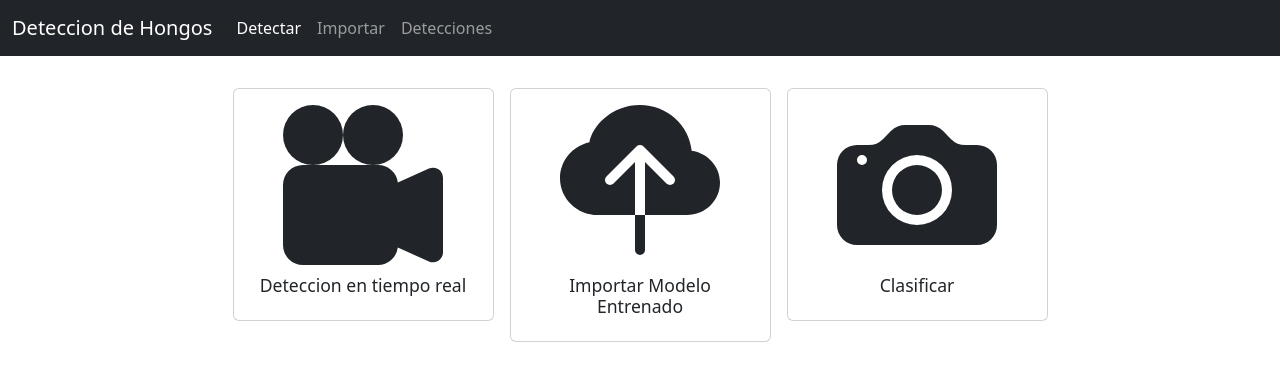
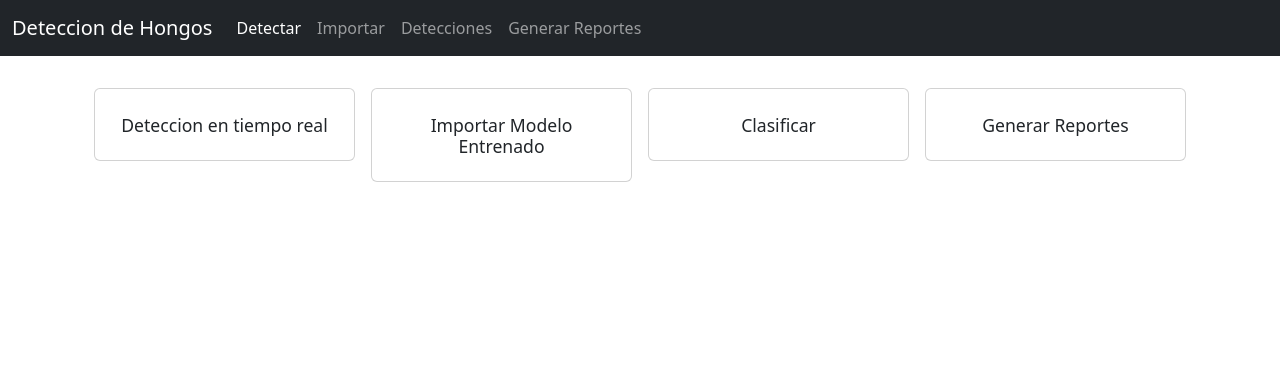
Before and after one commit to Anthony-Code6/web-computer-vision, a Flask app: page / in a window 1280 px wide. Shown: the top 381 px of the page. Run offline with Flask 2, Linux system fonts and the light colour scheme; parts of the project's set-up code (start-up, migrations or seed data) failed here and were passed over; some libraries are stand-ins or nearby versions.

Commit message:
update index.html

```diff
--- a/templates/base.html
+++ b/templates/base.html
@@ -55,6 +55,9 @@
                     <li class="nav-item">
                         <a class="nav-link" href="/revisar">Detecciones</a>
                     </li>
+                    <li class="nav-item">
+                        <a class="nav-link" href="/reportes">Generar Reportes</a>
+                    </li>
                 </ul>
             </div>
         </div>
--- a/templates/index.html
+++ b/templates/index.html
@@ -29,6 +29,7 @@
         <div class="col-lg-3 col-md-4 col-sm-12">
             <a class="card" href="/detectar">
                 <div class="card-body item-card">
+                   <!--
                     <div class="icon">
                         <svg xmlns="http://www.w3.org/2000/svg" width="160" height="160" fill="currentColor"
                             class="bi bi-camera-reels-fill" viewBox="0 0 16 16">
@@ -38,6 +39,7 @@
                                 d="M9 6h.5a2 2 0 0 1 1.983 1.738l3.11-1.382A1 1 0 0 1 16 7.269v7.462a1 1 0 0 1-1.406.913l-3.111-1.382A2 2 0 0 1 9.5 16H2a2 2 0 0 1-2-2V8a2 2 0 0 1 2-2z" />
                         </svg>
                     </div>
+                   -->
                     <h5 class="card-title">Deteccion en tiempo real</h5>
                 </div>
             </a>
@@ -46,6 +48,7 @@
         <div class="col-lg-3 col-md-4 col-sm-12">
             <a class="card" href="/importar">
                 <div class="card-body item-card">
+                    <!--
                     <div class="icon">
                         <svg xmlns="http://www.w3.org/2000/svg" width="160" height="160" fill="currentColor"
                             class="bi bi-cloud-upload-fill" viewBox="0 0 16 16">
@@ -53,6 +56,7 @@
                                 d="M8 0a5.53 5.53 0 0 0-3.594 1.342c-.766.66-1.321 1.52-1.464 2.383C1.266 4.095 0 5.555 0 7.318 0 9.366 1.708 11 3.781 11H7.5V5.707L5.354 7.854a.5.5 0 1 1-.708-.708l3-3a.5.5 0 0 1 .708 0l3 3a.5.5 0 0 1-.708.708L8.5 5.707V11h4.188C14.502 11 16 9.57 16 7.773c0-1.636-1.242-2.969-2.834-3.194C12.923 1.999 10.69 0 8 0m-.5 14.5V11h1v3.5a.5.5 0 0 1-1 0" />
                         </svg>
                     </div>
+                    -->
                     <h5 class="card-title">Importar Modelo Entrenado</h5>
                 </div>
             </a>
@@ -61,6 +65,7 @@
         <div class="col-lg-3 col-md-4 col-sm-12">
             <a class="card" href="/revisar">
                 <div class="card-body item-card">
+                    <!--
                     <div class="icon">
                         <svg xmlns="http://www.w3.org/2000/svg" width="160" height="160" fill="currentColor"
                             class="bi bi-camera-fill" viewBox="0 0 16 16">
@@ -69,7 +74,26 @@
                                 d="M2 4a2 2 0 0 0-2 2v6a2 2 0 0 0 2 2h12a2 2 0 0 0 2-2V6a2 2 0 0 0-2-2h-1.172a2 2 0 0 1-1.414-.586l-.828-.828A2 2 0 0 0 9.172 2H6.828a2 2 0 0 0-1.414.586l-.828.828A2 2 0 0 1 3.172 4zm.5 2a.5.5 0 1 1 0-1 .5.5 0 0 1 0 1m9 2.5a3.5 3.5 0 1 1-7 0 3.5 3.5 0 0 1 7 0" />
                         </svg>
                     </div>
+                    -->
                     <h5 class="card-title">Clasificar</h5>
+                </div>
+            </a>
+        </div>
+
+        <div class="col-lg-3 col-md-4 col-sm-12">
+            <a class="card" href="/reportes">
+                <div class="card-body item-card">
+                    <!--
+                    <div class="icon">
+                        <svg xmlns="http://www.w3.org/2000/svg" width="160" height="160" fill="currentColor"
+                            class="bi bi-camera-fill" viewBox="0 0 16 16">
+                            <path d="M10.5 8.5a2.5 2.5 0 1 1-5 0 2.5 2.5 0 0 1 5 0" />
+                            <path
+                                d="M2 4a2 2 0 0 0-2 2v6a2 2 0 0 0 2 2h12a2 2 0 0 0 2-2V6a2 2 0 0 0-2-2h-1.172a2 2 0 0 1-1.414-.586l-.828-.828A2 2 0 0 0 9.172 2H6.828a2 2 0 0 0-1.414.586l-.828.828A2 2 0 0 1 3.172 4zm.5 2a.5.5 0 1 1 0-1 .5.5 0 0 1 0 1m9 2.5a3.5 3.5 0 1 1-7 0 3.5 3.5 0 0 1 7 0" />
+                        </svg>
+                    </div>
+                    -->
+                    <h5 class="card-title">Generar Reportes</h5>
                 </div>
             </a>
         </div>
```
